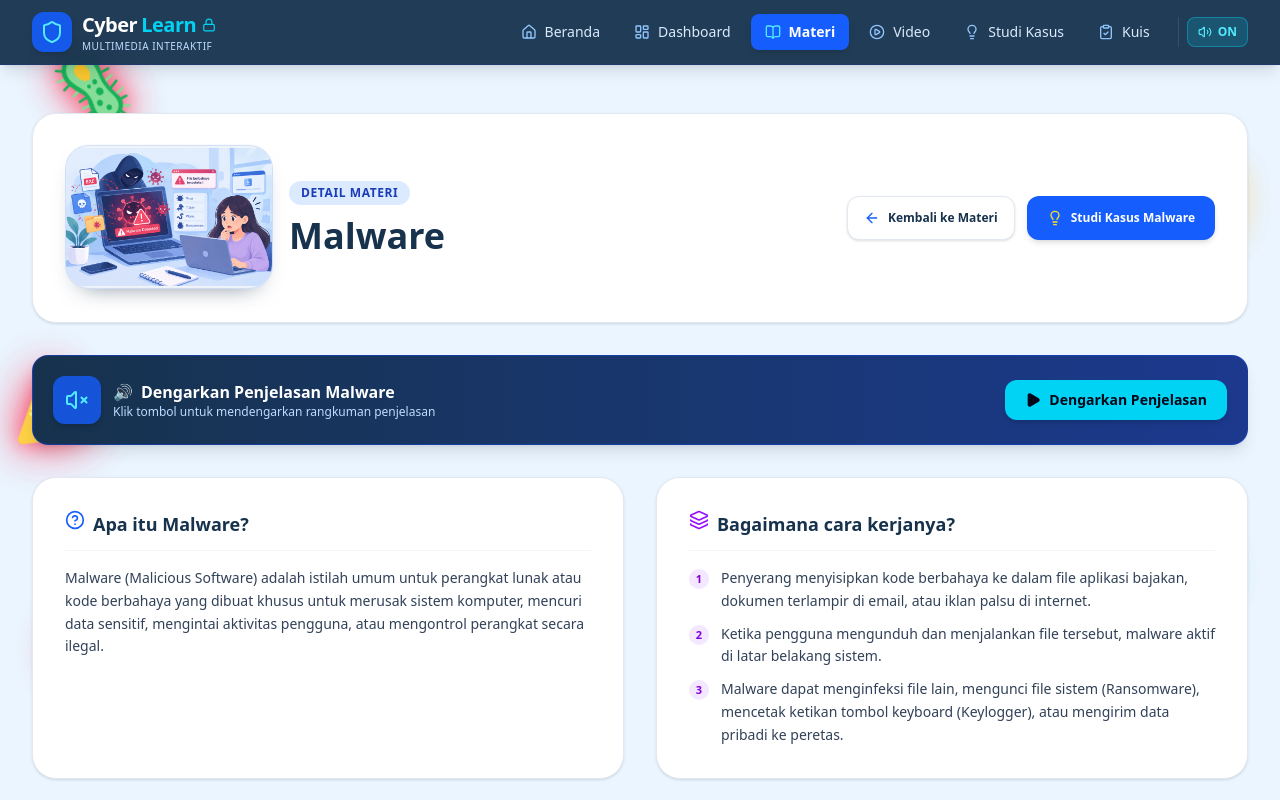
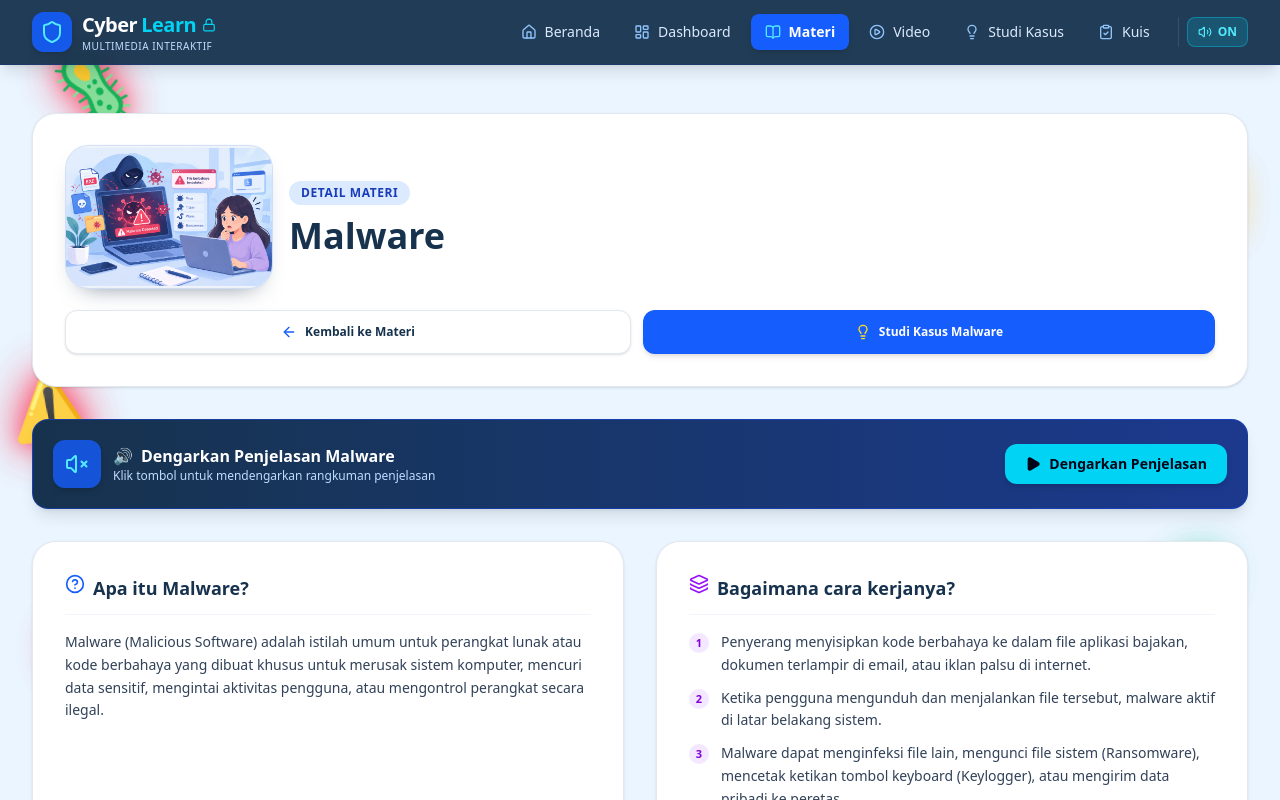
Before and after one commit to bongs20/cyberlearn, a Next.js app: page /materi/malware in a window 1280 px wide. Shown: the top 800 px of the page. Built offline with nearby package versions, Linux system fonts and the light colour scheme.

Commit message:
Adjust material detail action buttons

```diff
--- a/components/ThreatDetailTemplate.tsx
+++ b/components/ThreatDetailTemplate.tsx
@@ -31,7 +31,7 @@ export default function ThreatDetailTemplate({ material }: ThreatDetailTemplateP
     <div className="space-y-8 py-4">
 
       {/* Top Navigation & Header */}
-      <div className="flex flex-col items-stretch gap-5 bg-white p-4 sm:flex-row sm:items-center sm:justify-between sm:p-8 rounded-3xl border border-slate-200 shadow-sm">
+      <div className="flex flex-col items-stretch gap-5 bg-white p-4 sm:p-8 rounded-3xl border border-slate-200 shadow-sm">
         <div className="flex min-w-0 flex-row items-center gap-3 sm:gap-4">
           <div className="material-visual relative h-24 min-h-[6rem] w-32 min-w-[8rem] flex-shrink-0 overflow-hidden rounded-3xl bg-slate-100 sm:h-36 sm:min-h-[9rem] sm:w-52 sm:min-w-0">
             <Image
@@ -53,11 +53,11 @@ export default function ThreatDetailTemplate({ material }: ThreatDetailTemplateP
           </div>
         </div>
 
-        <div className="flex w-full flex-col items-stretch gap-3 sm:w-auto sm:flex-row sm:items-center sm:justify-end">
+        <div className="flex w-full flex-col items-stretch gap-3 sm:flex-row sm:items-center">
           <Link
             href="/materi"
             onClick={playClick}
-            className="inline-flex min-h-11 items-center justify-center gap-2 rounded-xl border border-slate-200 bg-white px-4 py-2.5 text-center text-xs font-bold text-[#17324D] shadow-sm transition-all hover:scale-105 hover:border-blue-400 hover:bg-slate-50 hover:shadow-md group sm:flex-none"
+            className="inline-flex min-h-11 items-center justify-center gap-2 rounded-xl border border-slate-200 bg-white px-4 py-2.5 text-center text-xs font-bold text-[#17324D] shadow-sm transition-all hover:scale-105 hover:border-blue-400 hover:bg-slate-50 hover:shadow-md group sm:flex-1"
           >
             <ArrowLeft className="w-4 h-4 text-blue-600 group-hover:-translate-x-1 transition-transform" />
             <span>Kembali ke Materi</span>
@@ -66,7 +66,7 @@ export default function ThreatDetailTemplate({ material }: ThreatDetailTemplateP
           <Link
             href={`/studi-kasus?category=${encodeURIComponent(material.title)}`}
             onClick={playSelect}
-            className="inline-flex min-h-11 items-center justify-center gap-2 rounded-xl bg-blue-600 px-5 py-2.5 text-center text-xs font-bold text-white shadow-md transition-all hover:scale-105 hover:bg-blue-700 sm:flex-none"
+            className="inline-flex min-h-11 items-center justify-center gap-2 rounded-xl bg-blue-600 px-5 py-2.5 text-center text-xs font-bold text-white shadow-md transition-all hover:scale-105 hover:bg-blue-700 sm:flex-1"
           >
             <Lightbulb className="w-4 h-4 text-yellow-300" />
             <span className="break-words">Studi Kasus {material.title}</span>
```
